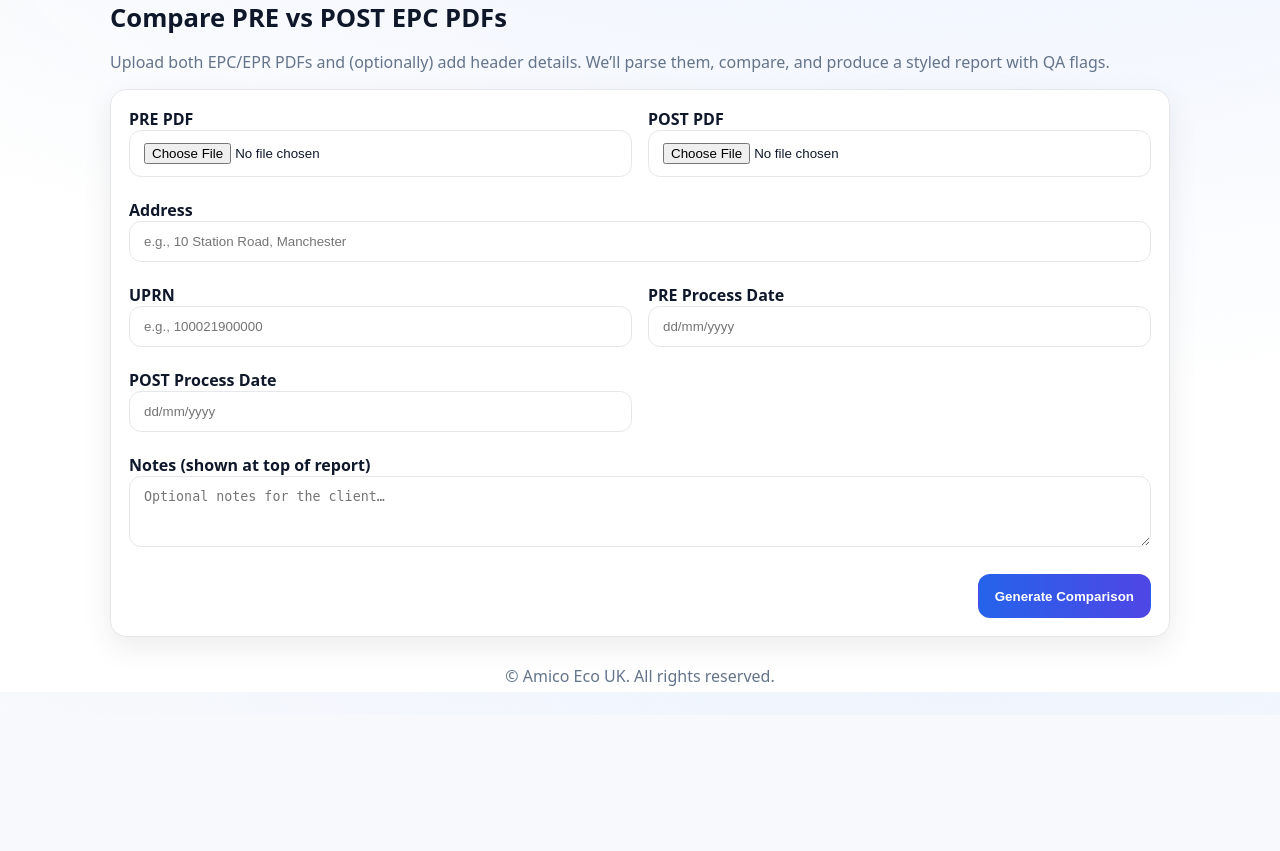
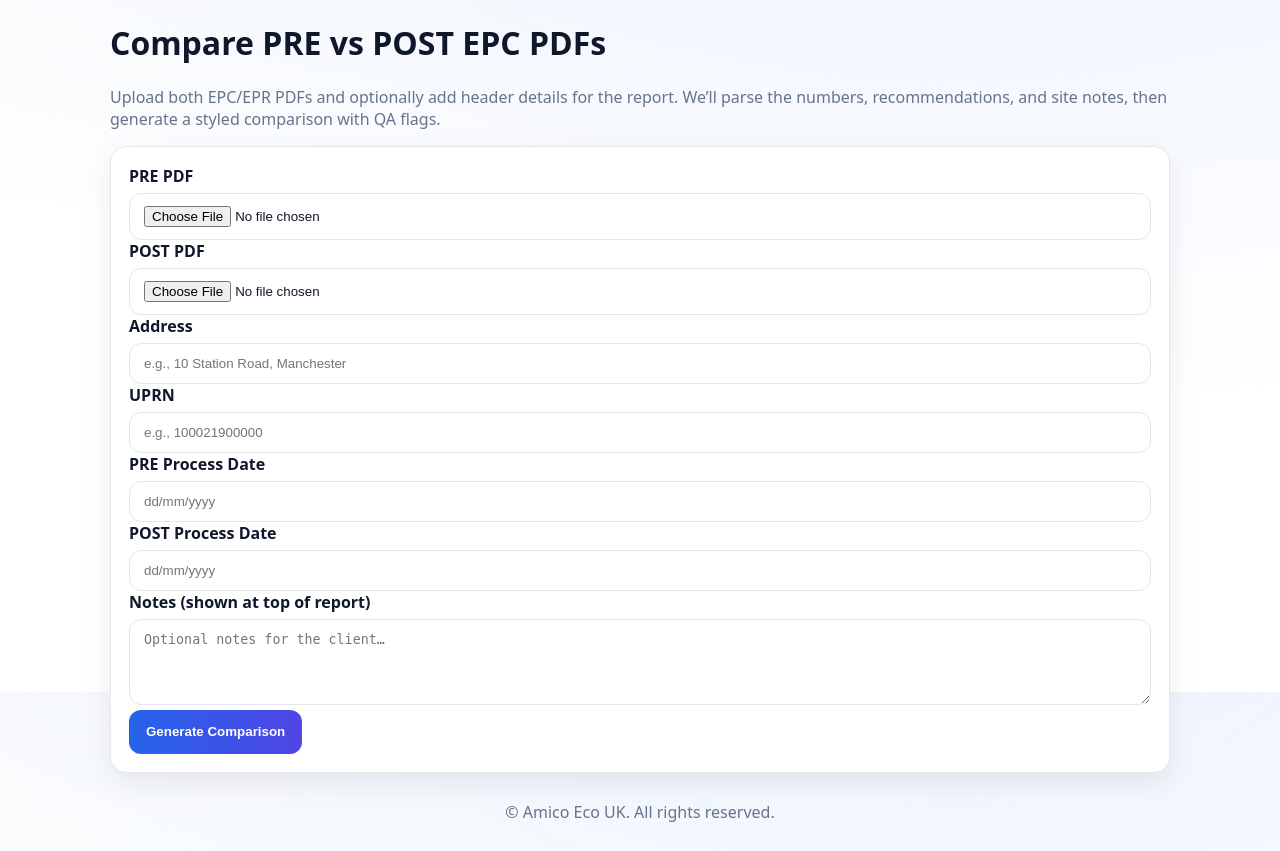
Before and after one commit to Ashley210109/COMPAREAMICOECO, a FastAPI app: page / in a window 1280 px wide. Shown: the part 108-959 px from the top of the page. Before the commit the page ends 794 px from the top, so only its background shows below. Run offline with FastAPI, Linux system fonts and the light colour scheme; the visitor is signed in with stand-in values (Sample User, id 1).

Commit message:
Update index.html

```diff
--- a/templates/index.html
+++ b/templates/index.html
@@ -1,66 +1,52 @@
 {% extends "base.html" %}
-{% block title %}Compare PRE vs POST · Amico Eco{% endblock %}
+{% block title %}Compare PRE vs POST EPC PDFs{% endblock %}
 {% block content %}
 
-{% if not request.session.get('authed') %}
-  <div class="card max-560 center">
-    <h1 class="h2">Welcome back</h1>
-    <p class="muted">Sign in to access the EPC Comparator.</p>
-    <form method="post" action="/login" class="form vgap-16">
-      <label class="label">Password
-        <input type="password" name="password" placeholder="Key" class="input">
-      </label>
-      <button class="btn primary wide">Sign in</button>
-    </form>
-  </div>
-{% else %}
+<h1>Compare PRE vs POST EPC PDFs</h1>
+<p class="muted">Upload both EPC/EPR PDFs and optionally add header details for the report. We’ll parse the numbers, recommendations, and site notes, then generate a styled comparison with QA flags.</p>
 
-  <div class="stack vgap-16">
-    <h1 class="h2">Compare PRE vs POST EPC PDFs</h1>
-    <p class="muted">Upload both EPC/EPR PDFs and (optionally) add header details. We’ll parse them, compare, and produce a styled report with QA flags.</p>
-
-    <form method="post" action="/compare" enctype="multipart/form-data" class="card form-grid">
+<form class="card form" method="post" action="/compare" enctype="multipart/form-data">
+  <div class="grid two">
     <div>
-        <label class="label">PRE PDF
-          <input type="file" name="pre" accept="application/pdf" class="input">
-        </label>
+      <label class="label">PRE PDF</label>
+      <input type="file" name="pre" class="input" accept=".pdf" required>
     </div>
     <div>
-        <label class="label">POST PDF
-          <input type="file" name="post" accept="application/pdf" class="input">
-        </label>
+      <label class="label">POST PDF</label>
+      <input type="file" name="post" class="input" accept=".pdf" required>
     </div>
-      <div class="span-2">
-        <label class="label">Address
-          <input type="text" name="address" placeholder="e.g., 10 Station Road, Manchester" class="input">
-        </label>
+  </div>
+
+  <div class="grid two">
+    <div>
+      <label class="label">Address</label>
+      <input type="text" name="address" class="input" placeholder="e.g., 10 Station Road, Manchester">
     </div>
     <div>
-        <label class="label">UPRN
-          <input type="text" name="uprn" placeholder="e.g., 100021900000" class="input">
-        </label>
+      <label class="label">UPRN</label>
+      <input type="text" name="uprn" class="input" placeholder="e.g., 100021900000">
+    </div>
+  </div>
+
+  <div class="grid two">
+    <div>
+      <label class="label">PRE Process Date</label>
+      <input type="text" name="pre_date" class="input" placeholder="dd/mm/yyyy">
     </div>
     <div>
-        <label class="label">PRE Process Date
-          <input type="text" name="pre_date" placeholder="dd/mm/yyyy" class="input">
-        </label>
+      <label class="label">POST Process Date</label>
+      <input type="text" name="post_date" class="input" placeholder="dd/mm/yyyy">
     </div>
-      <div>
-        <label class="label">POST Process Date
-          <input type="text" name="post_date" placeholder="dd/mm/yyyy" class="input">
-        </label>
-      </div>
-      <div class="span-2">
-        <label class="label">Notes (shown at top of report)
-          <textarea name="notes" rows="3" placeholder="Optional notes for the client…" class="input"></textarea>
-        </label>
   </div>
 
-      <div class="span-2 right">
+  <div>
+    <label class="label">Notes (shown at top of report)</label>
+    <textarea name="notes" class="input" rows="4" placeholder="Optional notes for the client…"></textarea>
+  </div>
+
+  <div class="actions">
     <button class="btn primary">Generate Comparison</button>
   </div>
 </form>
-  </div>
 
-{% endif %}
 {% endblock %}
```
Lines whose indentation alone changed are shown as unchanged.
